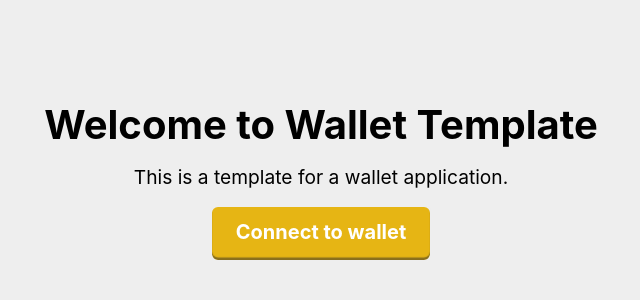
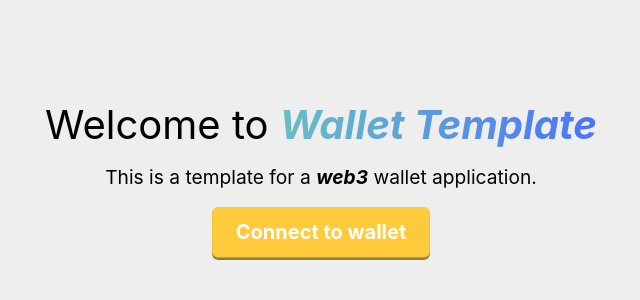
Before and after one commit to AbhinavRobinson/next-wallet-template, a Next.js app: page / in a window 1280 px wide. Shown: the top 300 px of the page, without its empty margins (319-959 px from the left). Built offline with nearby package versions, Linux system fonts and the light colour scheme.

Commit message:
feat(styles): prettier

```diff
--- a/pages/index.tsx
+++ b/pages/index.tsx
@@ -7,6 +7,9 @@ import Web3 from "web3"
 import Web3Modal from "web3modal"
 
 const Home: NextPage = () => {
+
+  // ---------- MAIN WALLET CONNECT LOGIC ----------
+
   const [web3, setWeb3] = React.useState<Web3>()
   const [provider, setProvider] = React.useState()
 
@@ -26,6 +29,8 @@ const Home: NextPage = () => {
     web3Init()
   }, [provider])
 
+  // ---------- END OF WALLET CONNECT LOGIC ----------
+
   return (
     <div className={styles.container}>
       <Head>
@@ -38,7 +43,7 @@ const Home: NextPage = () => {
           Welcome to <span className={styles.highlight}> Wallet Template</span>
         </div>
         <div className={styles.description}>
-          This is a template for a wallet application.
+          This is a template for a <b><i>web3</i></b> wallet application.
         </div>
         {/* Button to open wallet */}
         <div className={styles.button} onClick={connect}>
--- a/styles/Home.module.sass
+++ b/styles/Home.module.sass
@@ -9,9 +9,25 @@
     justify-content: center
     .title
       font-size: 2.5rem
-      font-weight: bold
       margin-bottom: 1rem
       color: rgb(0, 0, 0)
+    .highlight
+      font-weight: bold
+      font-style: italic
+      background: linear-gradient(to right, #ffcb3d,#82ff95, #4869ff)
+      background-size: 400% 400%
+      -webkit-background-clip: text
+      -webkit-text-fill-color: transparent
+      animation: gradient 15s ease infinite
+      @keyframes gradient
+        0%
+          background-position: 0% 50%
+
+        50%
+          background-position: 100% 50%
+
+        100%
+          background-position: 0% 50%
     .description
       font-size: 1.2rem
       margin-bottom: 1rem
@@ -20,21 +36,21 @@
       font-weight: bold
       padding: 0.8rem 1.5rem 1rem 1.5rem
       border-radius: 0.5rem
-      background-color: #e6b514
+      background-color: #ffcb3d
       color: #fff
       user-select: none
       box-shadow: inset 0 -2.5px 1px rgba(39, 39, 39, 0.5)
       transition: all 0.05s ease-in-out
       border: 2px solid #eee
       &:hover
-        background-color: #e6b514
+        background-color: #ffcb3d
         color: #fff
         cursor: pointer
-        box-shadow: inset 0 -2.5px 1px rgba(39, 39, 39, 0.5),0 0 0 2px #e6b514
-        transition: all 0.025s ease-in-out
+        box-shadow: inset 0 -2.5px 1px rgba(39, 39, 39, 0.5),0 0 0 2px #ffcb3d
+        transition: all 0.05s ease-in-out
       &:active
-        background-color: #7eb92f
+        background-color: #4eafff
         color: #fff
-        border: 1px solid black
-        box-shadow: inset 0 4px 1px rgba(39, 39, 39, 0.5),0 0 50px 0 #b9f36c
+        border: 1px solid #333
+        box-shadow: inset 0 4px 1px rgba(39, 39, 39, 0.5),0 0 0 7.5px #4eafff
         transform: translateY(2px)
```
